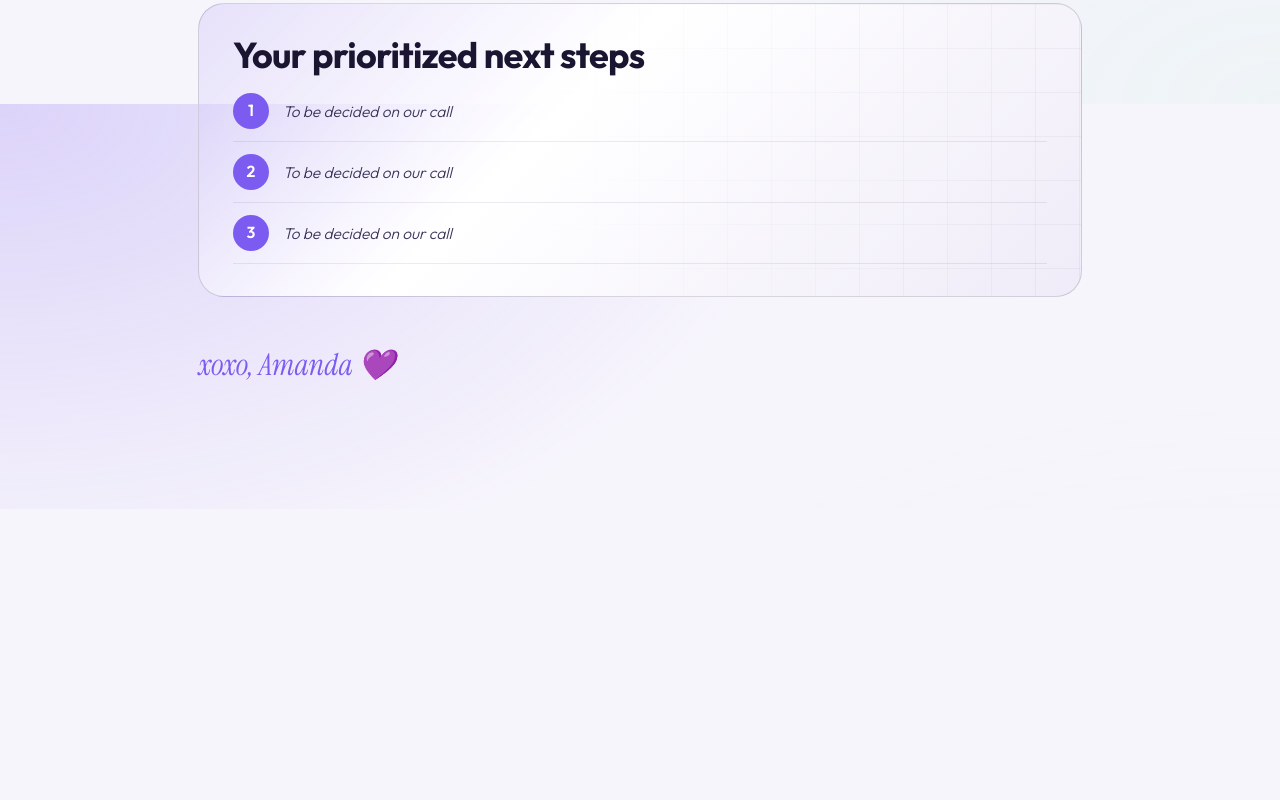
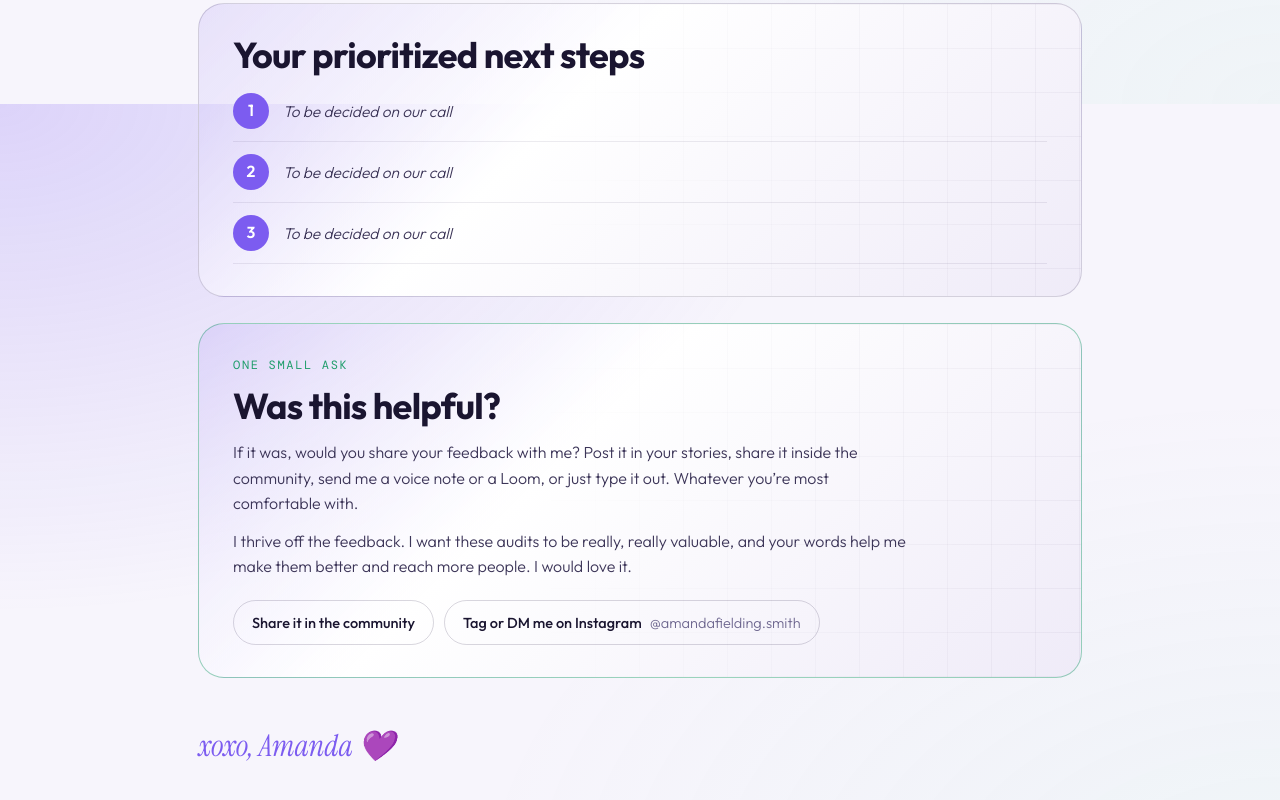
Before and after one commit to aefieldi/audits, a plain HTML site: page strategy-audit/index.html in a window 1280 px wide. Shown: the part 3096-3896 px from the top of the page. Before the commit the page ends 3605 px from the top, so only its background shows below. Drawn offline with nearby package versions, Linux system fonts and the light colour scheme.

Commit message:
Example audit pages: add the feedback ask above the sign-off
Co-Authored-By: Claude Fable 5.1 <noreply@anthropic.com>

```diff
--- a/strategy-audit/index.html
+++ b/strategy-audit/index.html
@@ -111,6 +111,15 @@ button.primary{background:var(--vio);border-color:var(--vio);color:#fff}
 button[disabled]{opacity:.5;cursor:default}
 .status{font-size:13px;color:var(--muted)}
 .hidden{display:none!important}
+/* feedback ask, last card before the sign-off */
+.feedback{border-color:color-mix(in srgb,var(--mint) 45%,transparent)}
+.feedback .sec-title{margin-bottom:14px}
+.fb-body{color:var(--soft);font-size:16px;max-width:680px;margin:0 0 12px}
+.fb-links{display:flex;flex-wrap:wrap;gap:10px;margin-top:20px}
+.fb-links a{border:1px solid var(--line2);border-radius:99px;padding:10px 18px;font-size:14.5px;font-weight:500;color:var(--txt)}
+.fb-links a:hover{border-color:var(--mint)}
+.fb-links a span{color:var(--muted);font-weight:300;margin-left:8px}
+.eyebrow{font-family:"DM Mono",ui-monospace,Menlo,monospace;font-size:12px;letter-spacing:.14em;text-transform:uppercase;color:var(--mint);margin:0 0 12px}
 .sign{margin-top:44px;font-family:"Instrument Serif",Georgia,serif;font-style:italic;font-size:30px;color:var(--lav)}
 .foot{color:var(--muted);font-size:13px;margin-top:8px}
 @media (prefers-reduced-motion:no-preference){.hero h1{animation:rise .9s cubic-bezier(.2,.7,.2,1) both}@keyframes rise{from{opacity:0;transform:translateY(14px)}to{opacity:1;transform:none}}}
@@ -203,6 +212,16 @@ button[disabled]{opacity:.5;cursor:default}
     bar.appendChild(eb); bar.appendChild(sb); bar.appendChild(cx); bar.appendChild(stt); ns.appendChild(bar);
     app.appendChild(wrapSec(ns));
 
+    // feedback ask: on every audit page by default. "feedback": false in the data turns it off.
+    if(d.feedback!==false){var fb=d.feedback||{}; var fc=card('feedback');
+      fc.appendChild(el('p','eyebrow',fb.eyebrow||'One small ask'));
+      head(fc,fb.title||'Was this helpful?');
+      fc.appendChild(el('p','fb-body',fb.body||'If it was, would you share your feedback with me? Post it in your stories, share it inside the community, send me a voice note or a Loom, or just type it out. Whatever you’re most comfortable with.'));
+      fc.appendChild(el('p','fb-body',fb.why||'I thrive off the feedback. I want these audits to be really, really valuable, and your words help me make them better and reach more people. I would love it.'));
+      var fl=el('div','fb-links');
+      (fb.links||[{label:'Share it in the community',url:'https://www.skool.com/amanda'},{label:'Tag or DM me on Instagram',url:'https://www.instagram.com/amandafielding.smith/',note:'@amandafielding.smith'}]).forEach(function(x){var a=link(x.label,x.url); if(x.note) a.appendChild(el('span',null,x.note)); fl.appendChild(a);});
+      fc.appendChild(fl); app.appendChild(wrapSec(fc));}
+
     app.appendChild(el('p','sign',d.signoff||'xoxo, Amanda 💜'));
     if(canWrite) wireEditing();
   }
```
Also changed, not shown: strategy-audit-recap/index.html (+18 -0 lines).
